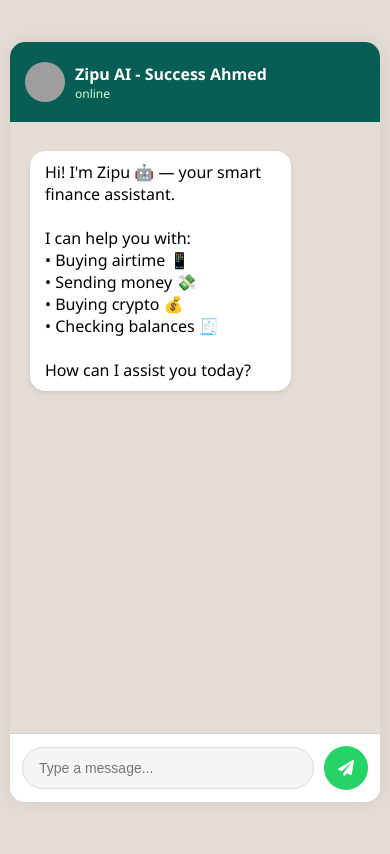
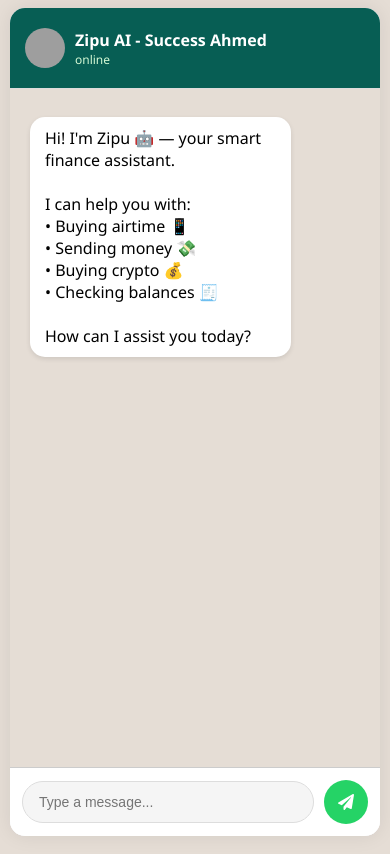
Before and after one commit to suchael/zipu-chatbot-qualifier, a React (Vite) app: page / in a window 390 px wide. Built offline with nearby package versions, Linux system fonts and the light colour scheme; grey boxes are pictures that could not be loaded.

Commit message:
Worked on mobile responsiveness

```diff
--- a/src/App.css
+++ b/src/App.css
@@ -6,12 +6,13 @@
   justify-content: center;
   align-items: center;
   padding: 10px;
+  overflow: hidden;
 }
 
 .chat-box {
   width: 100%;
   max-width: 420px;
-  height: 90vh;
+  height: 98vh;
   background-color: #fff;
   box-shadow: 0 0 20px rgba(0, 0, 0, 0.08);
   border-radius: 15px;
--- a/src/components/ChatHeader.css
+++ b/src/components/ChatHeader.css
@@ -7,7 +7,9 @@
   color: white;
   padding: 10px 15px;
   border-bottom: 1px solid #ddd;
-  z-index: 1;
+  position: sticky;
+  top: 0;
+  z-index: 10;
 }
 
 .avatar {
--- a/src/components/ChatWindow.css
+++ b/src/components/ChatWindow.css
@@ -1,8 +1,10 @@
 .chat-window {
     display: flex;
     flex-direction: column;
-    height: 100vh;
+    height: 100%;
+    max-height: 100vh;
     background: #f0f2f5;
+    overflow: hidden;
   }
 
   .chat-body {
@@ -10,6 +12,8 @@
     overflow-y: auto;
     padding: 20px;
     background: #e5ddd5;
+    display: flex;
+    flex-direction: column;
   }
 
   .chat-bubble {
--- a/src/index.css
+++ b/src/index.css
@@ -11,3 +11,20 @@
   justify-content: center;
   align-items: center;
 }
+
+
+@media screen and (max-width: 600px) {
+  .chat-box {
+    border-radius: 0;
+    width: 100%;
+    height: 100vh;
+  }
+
+  .chat-body {
+    padding: 12px;
+  }
+
+  .chat-input input {
+    font-size: 16px;
+  }
+}
```
Lines whose indentation alone changed are shown as unchanged.
